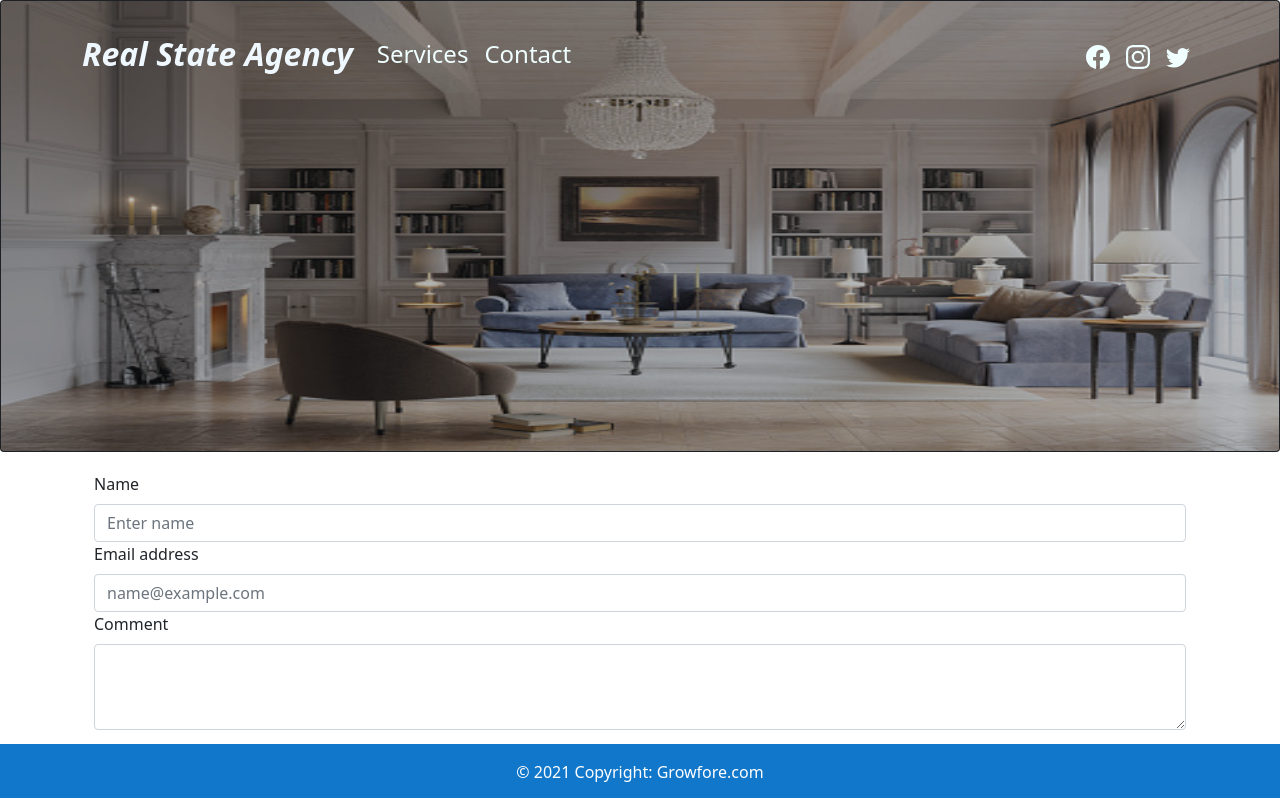
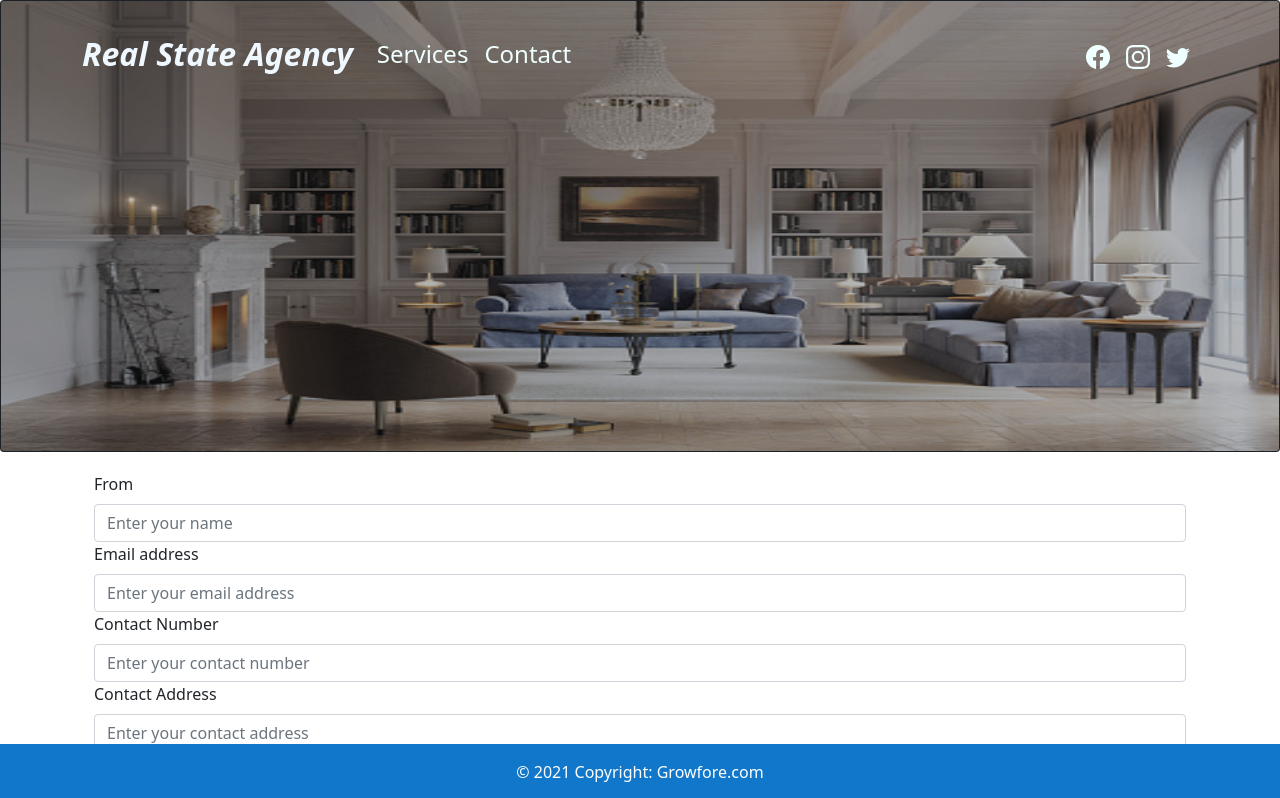
Before and after one commit to susanpant7/realState, a React (Create React App) app: page /contact in a window 1280 px wide. Shown: the top 798 px of the page. Built offline with nearby package versions, Linux system fonts and the light colour scheme.

Commit message:
Added toaster and send mail

```diff
--- a/package.json
+++ b/package.json
@@ -9,6 +9,7 @@
     "@testing-library/user-event": "^12.8.3",
     "axios": "^0.24.0",
     "bootstrap": "^5.1.3",
+    "emailjs-com": "^3.2.0",
     "react": "^17.0.2",
     "react-bootstrap": "^2.0.2",
     "react-dom": "^17.0.2",
@@ -16,6 +17,7 @@
     "react-image-gallery": "^1.2.7",
     "react-router-dom": "^6.0.2",
     "react-scripts": "4.0.3",
+    "react-toastify": "^8.1.0",
     "styled-components": "^5.3.3",
     "web-vitals": "^1.1.2"
   },
--- a/public/index.html
+++ b/public/index.html
@@ -24,7 +24,7 @@
       work correctly both with client-side routing and a non-root public URL.
       Learn how to configure a non-root public URL by running `npm run build`.
     -->
-    <title>React App</title>
+    <title>Dubaimoz</title>
   </head>
   <body>
     <noscript>You need to enable JavaScript to run this app.</noscript>
--- a/src/App.js
+++ b/src/App.js
@@ -4,6 +4,10 @@ import "react-image-gallery/styles/css/image-gallery.css"
 import Header from "./pages/header/Header";
 import Footer from "./pages/footer/Footer";
 import Body from "./pages/body/Body";
+import { ToastContainer } from 'react-toastify';
+import 'react-toastify/dist/ReactToastify.css';
+
+
 
 function App() {
   return (
@@ -11,6 +15,7 @@ function App() {
       <Header />
       <Body />
       <Footer />
+      <ToastContainer />
     </>
   );
 }
--- a/src/pages/body/Contact.js
+++ b/src/pages/body/Contact.js
@@ -1,22 +1,123 @@
-import React from "react";
-import {  Container, Form } from "react-bootstrap";
+import React, { useState } from "react";
+import { Container, Form, Button } from "react-bootstrap";
+import emailjs from "emailjs-com";
+import { toast } from "react-toastify";
 
 const Contact = () => {
+  const [fromName, setFromName] = useState("");
+  const [fromEmail, setFromEmail] = useState("");
+  const [fromAddress, setFromAddress] = useState("");
+  const [fromNumber, setFromNumber] = useState("");
+  const [fromMessage, setFromMessage] = useState("");
+
+  const onInputChange = (e, from) => {
+    switch (from) {
+      case "name":
+        return setFromName(e.target.value);
+      case "email":
+        return setFromEmail(e.target.value);
+      case "address":
+        return setFromAddress(e.target.value);
+      case "number":
+        return setFromNumber(e.target.value);
+      case "message":
+        return setFromMessage(e.target.value);
+    }
+  };
+  const sendEmail = (e) => {
+    toast.info("Mail Is Being Sent !", {
+      position: toast.POSITION.TOP_CENTER,
+    });
+    e.preventDefault();
+    var message = `${fromMessage} ==>
+                    Sent By: ${fromName}  ,
+                    Contact Email: ${fromEmail}   ,
+                    Contact Number: ${fromNumber}    ,
+                    Cntact Address: ${fromAddress}    ,
+                  `;
+    emailjs
+      .send(
+        "service_z7lkf22",
+        "template_ootje4m",
+        {
+          from_name: fromName,
+          message: message,
+          from_email: fromName,
+        },
+        "user_s2FUXazGbkySoWbMnlkA8"
+      )
+      .then(
+        (result) => {
+          toast.success("Mail Sent !", {
+            position: toast.POSITION.TOP_CENTER,
+          });
+        },
+        (error) => {
+          console.log(error.text);
+          toast.error("Error Sending Mail !", {
+            position: toast.POSITION.TOP_CENTER,
+          });
+        }
+      );
+  };
+
   return (
     <div>
       <Container>
-        <Form>
+        <Form onSubmit={sendEmail}>
           <Form.Group controlId="form.Name">
-            <Form.Label>Name</Form.Label>
-            <Form.Control type="text" placeholder="Enter name" />
+            <Form.Label>From</Form.Label>
+            <Form.Control
+              type="text"
+              name="from_name"
+              placeholder="Enter your name"
+              onChange={(e) => onInputChange(e, "name")}
+            />
           </Form.Group>
           <Form.Group controlId="form.Email">
             <Form.Label>Email address</Form.Label>
-            <Form.Control type="email" placeholder="name@example.com" />
+            <Form.Control
+              type="email"
+              name="from_email"
+              placeholder="Enter your email address"
+              onChange={(e) => onInputChange(e, "email")}
+            />
+          </Form.Group>
+          <Form.Group controlId="form.Number">
+            <Form.Label>Contact Number</Form.Label>
+            <Form.Control
+              type="number"
+              name="number"
+              placeholder="Enter your contact number"
+              onChange={(e) => onInputChange(e, "number")}
+            />
+          </Form.Group>
+          <Form.Group controlId="form.Address">
+            <Form.Label>Contact Address</Form.Label>
+            <Form.Control
+              type="text"
+              name="address"
+              placeholder="Enter your contact address"
+              onChange={(e) => onInputChange(e, "address")}
+            />
           </Form.Group>
           <Form.Group controlId="form.Textarea">
-            <Form.Label>Comment</Form.Label>
-            <Form.Control as="textarea" rows={3} />
+            <Form.Label>Message</Form.Label>
+            <Form.Control
+              as="textarea"
+              rows={4}
+              onChange={(e) => onInputChange(e, "message")}
+            />
+          </Form.Group>
+          <Form.Group controlId="form.To">
+            <div class="alert alert-dark" role="alert">
+              This message will be sent to Dubaimoz Team!
+            </div>
+          </Form.Group>
+          <Form.Group controlId="form.Send">
+            <Button variant="primary" type="submit">
+              Send
+            </Button>{" "}
           </Form.Group>
         </Form>
       </Container>
```
Also changed, not shown: 1 other file (tests, documents, lock files or other folders).
